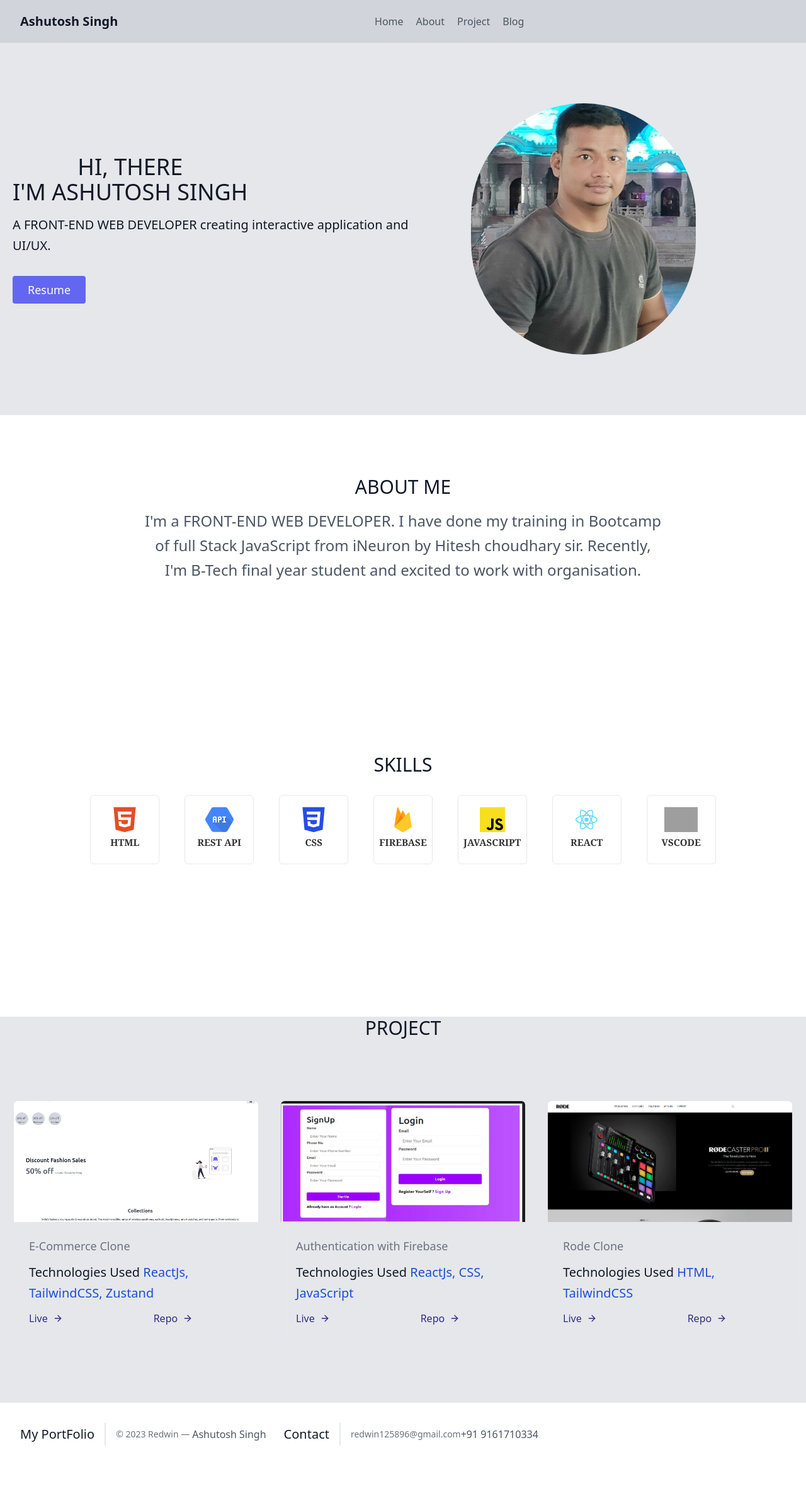
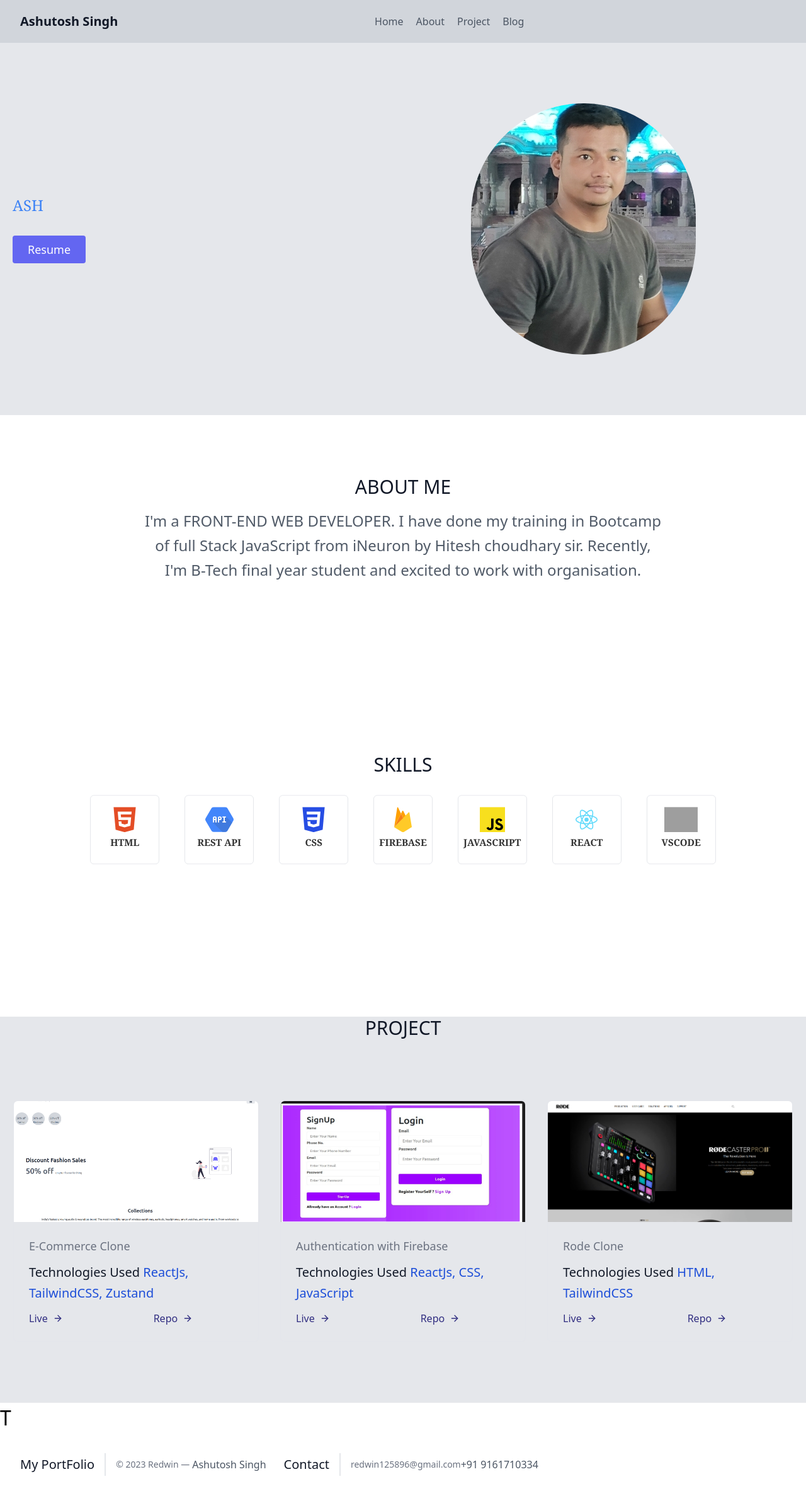
Before and after one commit to redwin-0000/react-portfolio, a React (Create React App) app: page / in a window 1280 px wide. Shown: the whole page at 63% size. Before the commit the page ends 2327 px from the top, so only its background shows below. Built offline with nearby package versions, Linux system fonts and the light colour scheme; grey boxes are pictures that could not be loaded.

Commit message:
animation

```diff
--- a/package.json
+++ b/package.json
@@ -3,13 +3,19 @@
   "version": "0.1.0",
   "private": true,
   "dependencies": {
+    "@emailjs/browser": "^3.10.0",
+    "@fortawesome/free-brands-svg-icons": "^6.2.1",
+    "@fortawesome/react-fontawesome": "^0.2.0",
     "@testing-library/jest-dom": "^5.16.5",
     "@testing-library/react": "^13.4.0",
     "@testing-library/user-event": "^13.5.0",
+    "animate.css": "^4.1.1",
     "react": "^18.2.0",
     "react-dom": "^18.2.0",
+    "react-leaflet": "^4.2.0",
     "react-router-dom": "^6.7.0",
     "react-scripts": "5.0.1",
+    "react-type-animation": "^2.1.2",
     "web-vitals": "^2.1.4"
   },
   "scripts": {
--- a/src/Home.js
+++ b/src/Home.js
@@ -1,9 +1,10 @@
 import React from "react";
-import "./components/Header"
+import "./components/Header";
 import Header from "./components/Header";
 import HeroSection from "./components/HeroSection";
 import About from "./components/About";
 import Project from "./components/Project";
+import Contact from "./components/Contact";
 import Footer from "./components/Footer";
 
 const Home =()=> {
@@ -13,6 +14,7 @@ const Home =()=> {
     <HeroSection />
     <About />
     <Project />
+    <Contact />
     <Footer />
     </>
 
--- a/src/components/About.js
+++ b/src/components/About.js
@@ -12,7 +12,7 @@ const About =()=>{
         <div className="container px-5 py-24 mx-auto">
           <div className="flex flex-col text-center w-full mb-20 bg-white">
             <h1 className="sm:text-3xl text-2xl font-medium title-font mb-4 text-gray-900">ABOUT ME</h1>
-            <p className="lg:w-2/3 mx-auto leading-relaxed text-2xl">I'm a FRONT-END WEB DEVELOPER. I have done my training in Bootcamp of full Stack JavaScript
+            <p className="lg:w-2/3 mx-auto leading-relaxed text-2xl animate-pulse">I'm a FRONT-END WEB DEVELOPER. I have done my training in Bootcamp of full Stack JavaScript
            from iNeuron by Hitesh choudhary sir. Recently, I'm B-Tech final year student and excited to work with organisation.</p>
           </div>
          </div>
@@ -26,28 +26,28 @@ const About =()=>{
   >
 
     <div
-      className="bg-white p-2 text-center rounded-md transition-all ease-linear delay-150 hover:shadow-2xl border duration-100 flex items-center justify-center flex-col w-[110px] h-[110px] skew-y-12 animate-bounce"
+      className="bg-white p-2 text-center rounded-md transition-all ease-linear delay-150 hover:shadow-2xl hover:animate-spin border duration-100 flex items-center justify-center flex-col w-[110px] h-[110px] skew-y-12 animate-bounce"
     >
       <img src={html} alt="" className="h-[40px] text-[#333333]" />
       <h3 className="text-[15px] font-bold">HTML</h3>
     </div>
 
     <div
-      className="bg-white p-2 text-center rounded-md delay-150 hover:shadow-2xl border duration-100 flex items-center justify-center flex-col w-[110px] h-[110px] skew-y-12 animate-bounce"
+      className="bg-white p-2 text-center rounded-md delay-150 hover:shadow-2xl hover:animate-spin border duration-100 flex items-center justify-center flex-col w-[110px] h-[110px] skew-y-12 animate-bounce"
     >
       <img src={api} alt="" className="h-[40px] text-[#333333]" />
       <h3 className="text-[15px] font-bold">REST API</h3>
     </div>
 
     <div
-      className="bg-white p-2 text-center rounded-md delay-150 hover:shadow-2xl border duration-100 flex items-center justify-center flex-col w-[110px] h-[110px] skew-y-12 animate-bounce"
+      className="bg-white p-2 text-center rounded-md delay-150 hover:shadow-2xl hover:animate-spin border duration-100 flex items-center justify-center flex-col w-[110px] h-[110px] skew-y-12 animate-bounce"
     >
       <img src={css} alt="" className="h-[40px] text-[#333333]" />
       <h3 className="text-[15px] font-bold">CSS</h3>
     </div>
 
     <div
-      className="bg-white p-2 text-center rounded-md delay-150 hover:shadow-2xl border duration-100 flex items-center justify-center flex-col w-[110x] h-[110px] skew-y-12 animate-bounce"
+      className="bg-white p-2 text-center rounded-md delay-150 hover:shadow-2xl  hover:animate-spin  border duration-100 flex items-center justify-center flex-col w-[110x] h-[110px] skew-y-12 animate-bounce"
     >
       <img src={firebase} alt="" className="h-[40px] text-[#333333]" />
       <h3 className="text-[15px] font-bold">FIREBASE</h3>
@@ -55,21 +55,21 @@ const About =()=>{
 
 
     <div
-      className="bg-white p-2 text-center rounded-md delay-150 hover:shadow-2xl border duration-100 flex items-center justify-center flex-col w-[110px] h-[110px] skew-y-12 animate-bounce"
+      className="bg-white p-2 text-center rounded-md delay-150 hover:shadow-2xl hover:animate-spin border duration-100 flex items-center justify-center flex-col w-[110px] h-[110px] skew-y-12 animate-bounce"
     >
       <img src={javascript} alt="" className="h-[40px] text-[#333333]" />
       <h3 className="text-[15px] font-bold">JAVASCRIPT</h3>
     </div>
 
     <div
-      className="bg-white p-2 text-center rounded-md delay-150 hover:shadow-2xl border duration-100 flex items-center justify-center flex-col w-[110px] h-[110px] skew-y-12 animate-bounce"
+      className="bg-white p-2 text-center rounded-md delay-150 hover:shadow-2xl hover:animate-spin border duration-100 flex items-center justify-center flex-col w-[110px] h-[110px] skew-y-12 animate-bounce"
     >
       <img src={react} alt="" className="h-[40px] text-[#333333]" />
       <h3 className="text-[15px] font-bold">REACT</h3>
     </div>
 
     <div
-      className="bg-white p-2 text-center rounded-md delay-150 hover:shadow-2xl border duration-100 flex items-center justify-center flex-col w-[110px] h-[110px] skew-y-12 animate-bounce"
+      className="bg-white p-2 text-center rounded-md delay-150 hover:shadow-2xl hover:animate-spin border duration-100 flex items-center justify-center flex-col w-[110px] h-[110px] skew-y-12 animate-bounce"
     >
       <img src={vscode} alt="" className="h-[40px] text-[#333333]" />
       <h3 className="text-[15px] font-bold">VSCODE</h3>
--- /dev/null
+++ b/src/components/Contact.js
@@ -0,0 +1,29 @@
+import React from "react";
+import { TypeAnimation } from 'react-type-animation';
+
+const Header=()=> {
+//const [letterClass, setLetterClass] = useState('text-animate')
+
+  return (
+   <>
+  <TypeAnimation
+      sequence={[
+        'One', // Types 'One'
+        1000, // Waits 1s
+        'Two', // Deletes 'One' and types 'Two'
+        2000, // Waits 2s
+        'Two Three', // Types 'Three' without deleting 'Two'
+        () => {
+          console.log('Done typing!'); // Place optional callbacks anywhere in the array
+        }
+      ]}
+      wrapper="div"
+      cursor={true}
+      repeat={Infinity}
+      style={{ fontSize: '2em' }}
+    />
+   </>
+  );
+}
+
+export default Header;
--- a/src/components/HeroSection.js
+++ b/src/components/HeroSection.js
@@ -1,15 +1,17 @@
 import React from "react";
+import Animation from "../components/animation";
 import image from "./image/asu.jpg"
 const HeroSection =()=>{
     return(
         <section className="text-gray-900 body-font bg-gray-200">
   <div className="container mx-auto flex px-5 py-24 md:flex-row flex-col items-center">
     <div className="lg:flex-grow md:w-1/2 lg:pr-24 md:pr-16 flex flex-col md:items-start md:text-left mb-16 md:mb-0 items-center text-center">
-      <h1 className="title-font sm:text-4xl text-3xl mb-4 font-medium text-gray-900 text-center">HI, THERE
+      <Animation />
+      {/* <h1 className="title-font sm:text-4xl text-3xl mb-4 font-medium text-gray-900 text-center">HI, THERE
         <br className="hidden lg:inline-block" /> I'M ASHUTOSH SINGH
-      </h1>
-      <p className="mb-8 leading-relaxed text-xl">A FRONT-END WEB DEVELOPER creating interactive application and UI/UX.</p>
-      <div className="flex justify-center">
+      </h1> */}
+      {/* <p className="mb-8 leading-relaxed text-xl">A FRONT-END WEB DEVELOPER creating interactive application and UI/UX.</p> */}
+      <div className="flex justify-center mt-8">
         <button className="inline-flex text-white bg-indigo-500 border-0 py-2 px-6 focus:outline-none hover:bg-indigo-600 rounded text-lg">Resume</button>
       </div>
     </div>
--- /dev/null
+++ b/src/components/animation.js
@@ -0,0 +1,31 @@
+import React from "react";
+import { TypeAnimation } from 'react-type-animation';
+
+const Animation=()=> {
+  return (
+   <>
+   <div className="text-blue-500 text-2xl font-serif font-medium">
+  <TypeAnimation
+      sequence={[
+        'HI! THERE', // Types 'One'
+        1000, // Waits 1s
+        'I,M', // Deletes 'One' and types 'Two'
+        1000, // Waits 2s
+        'ASHUTOSH SINGH', // Types 'Three' without deleting 'Two'
+        1000,
+        'FRONT-END WEB DEVELOPER',
+        2000,
+        'AND UI/UX DESIGNER.',
+        2000,
+      ]}
+      wrapper="div"
+      cursor={true}
+      repeat={Infinity}
+    //   style={{ fontSize: '2em' }}
+    />
+    </div>
+   </>
+  );
+}
+
+export default Animation;
```
Also changed, not shown: 1 other file (tests, documents, lock files or other folders).
